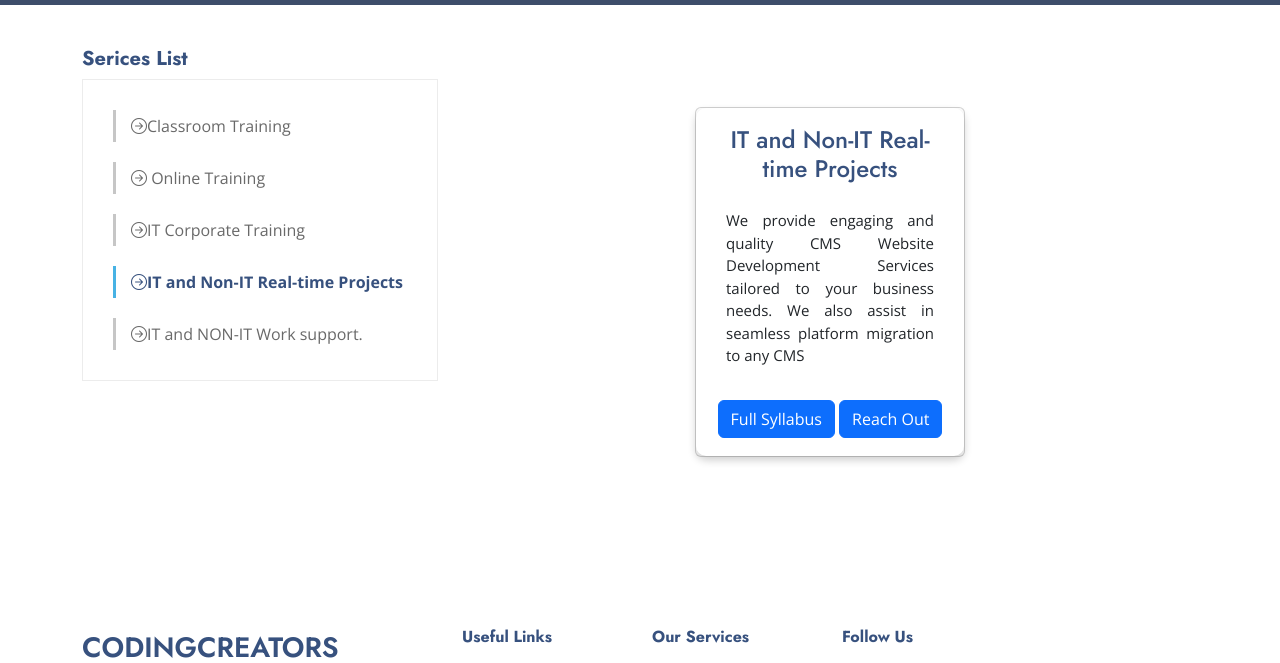
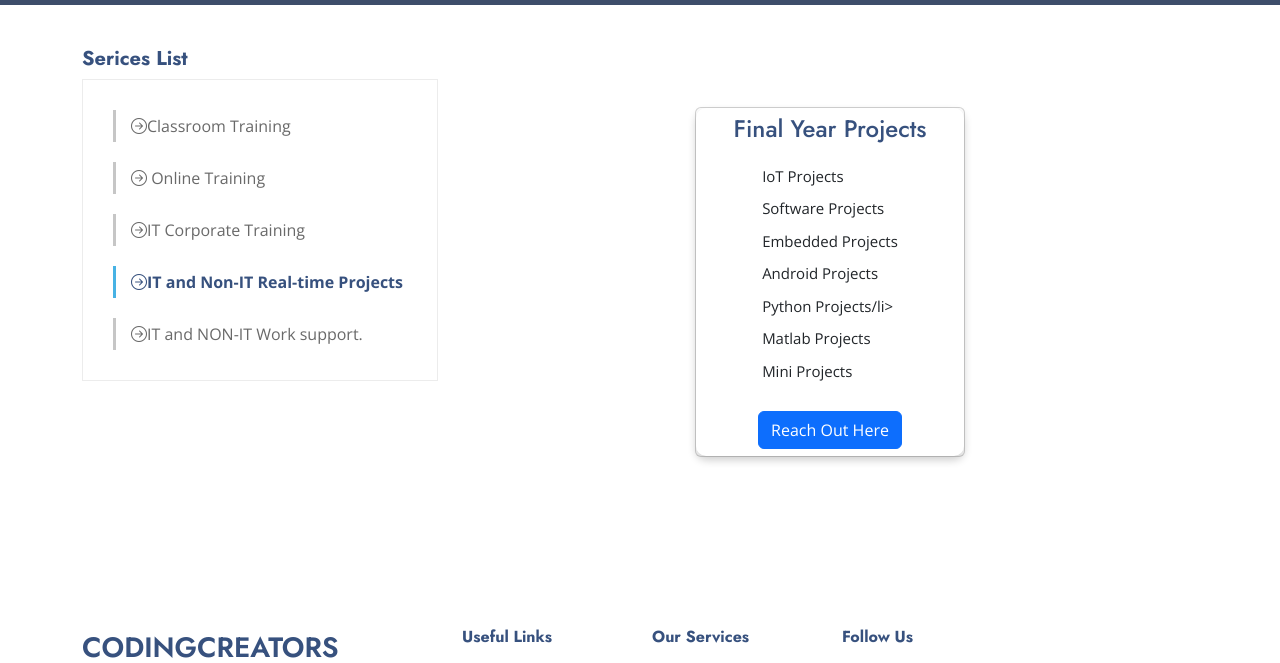
Before and after one commit to DJRATAN/pavanWebsite, a plain HTML site: page service/index.html in a window 1280 px wide. Both pictures are taken after a click on the link "IT and Non-IT Real-time Projects". Shown: the part 84-747 px from the top of the page. Drawn offline with nearby package versions, Linux system fonts and the light colour scheme.

Commit message:
image added

```diff
--- a/service/index.html
+++ b/service/index.html
@@ -395,14 +395,17 @@
                   <div class="card">
                     <div class="card-inner">
                       <div class="card-front">
-                        <h1>IT and Non-IT Real-time Projects</h1>
-                        <p>We provide engaging and quality CMS Website
-                          Development Services
-                          tailored to your business needs. We also assist in seamless platform migration to any CMS</p>
-                        <div>
-                          <a onclick="openPopup()" class="btn btn-primary">Full Syllabus</a>
-                          <a onclick="openPopup()" class="btn btn-primary">Reach Out</a>
-                        </div>
+                        <h1>Final Year Projects</h1>
+                        <ul>
+                          <li>IoT Projects</li>
+                          <li>Software Projects</li>
+                          <li>Embedded Projects</li>
+                          <li>Android Projects</li>
+                          <li>Python Projects/li>
+                          <li>Matlab Projects</li>
+                          <li>Mini Projects</li>
+                        </ul>
+                        <a onclick="openPopup()" class="btn btn-primary">Reach Out Here</a>
                       </div>
                     </div>
                   </div>
```
